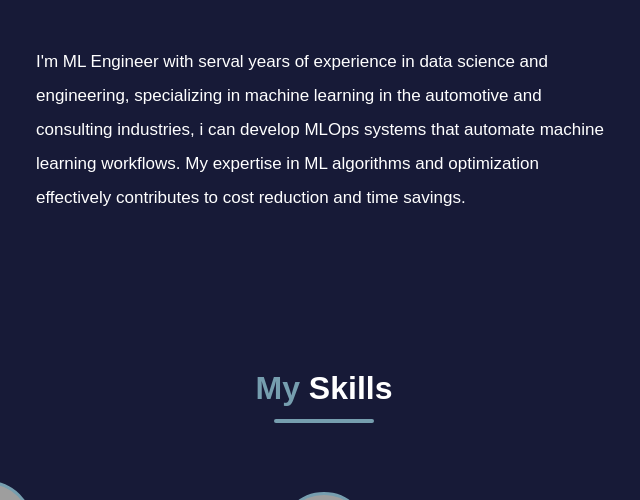
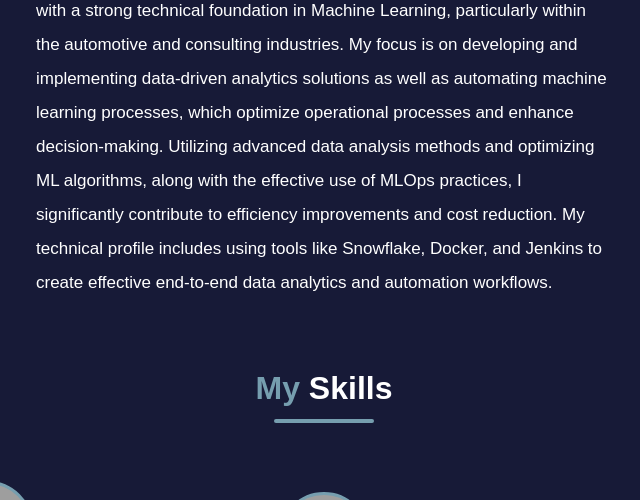
Before and after one commit to HuseynA28/portfolio, a plain HTML site: page index.html in a window 1280 px wide. Shown: the part 766-1266 px from the top of the page, without its empty margins (316-956 px from the left). Drawn offline with nearby package versions, Linux system fonts and the light colour scheme; grey boxes are pictures that could not be loaded.

Commit message:
Update index.html

```diff
--- a/index.html
+++ b/index.html
@@ -63,10 +63,9 @@
                   <h1>About <span>Me</span></h1>
               </div>
               <br><br>
-              <p>I'm  ML Engineer with serval years of experience in data science
-                  and engineering, specializing in machine learning in the automotive and consulting industries, i can
-                  develop MLOps systems that automate machine learning workflows. My expertise in ML algorithms and optimization
-                  effectively contributes to cost reduction and time savings.
+              <p> With specialized expertise in Engineering Data Analytics and MLOps, along with a strong technical foundation in Machine Learning, particularly within the automotive and consulting industries.
+                My focus is on developing and implementing data-driven analytics solutions as well as automating machine learning processes, which optimize operational processes and enhance decision-making. Utilizing advanced data analysis methods and optimizing ML algorithms, along with the effective use of MLOps practices, I significantly contribute to efficiency improvements and cost reduction.
+                My technical profile includes using tools like Snowflake, Docker, and Jenkins to create effective end-to-end data analytics and automation workflows.
               </p>
           </div>
       </div>
```
